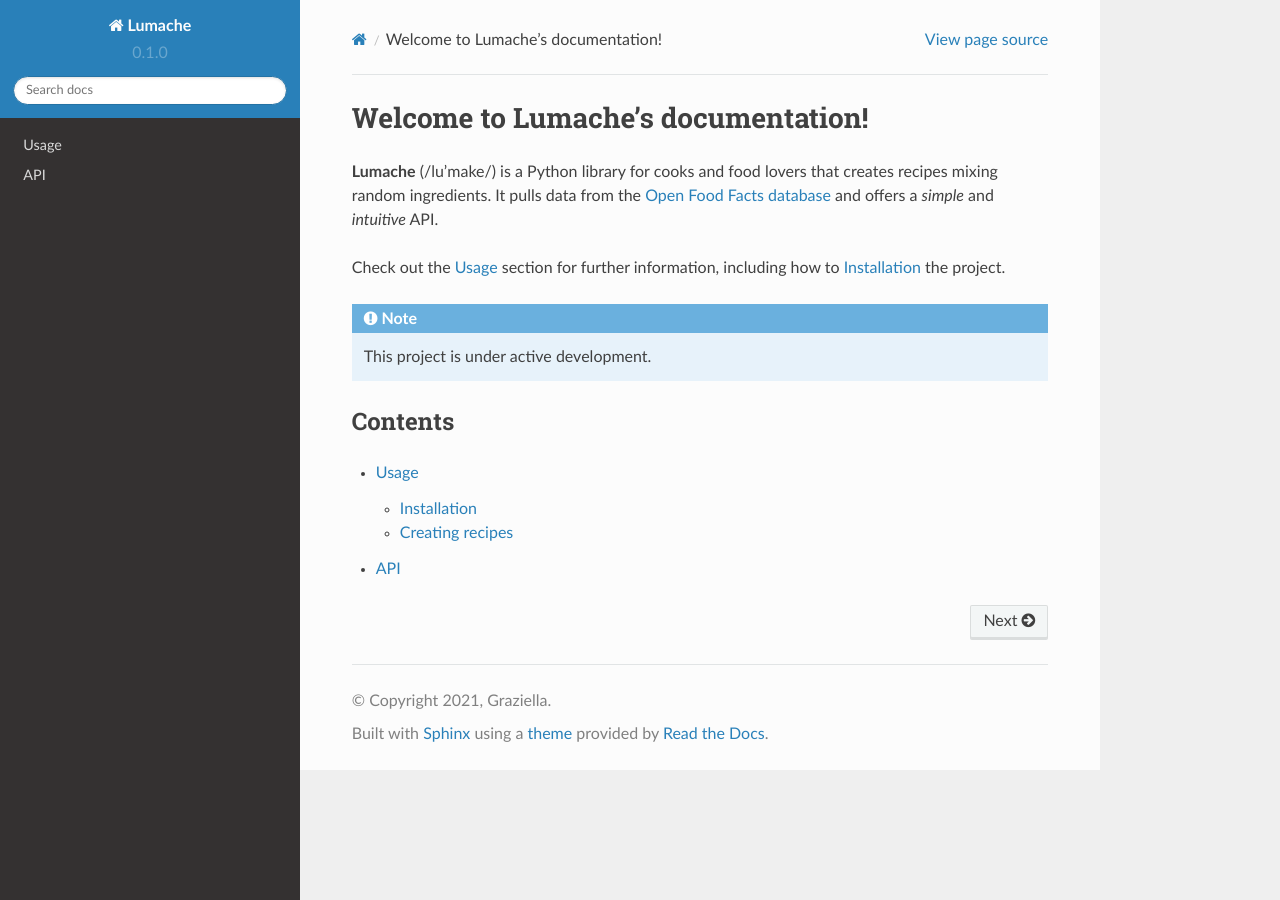
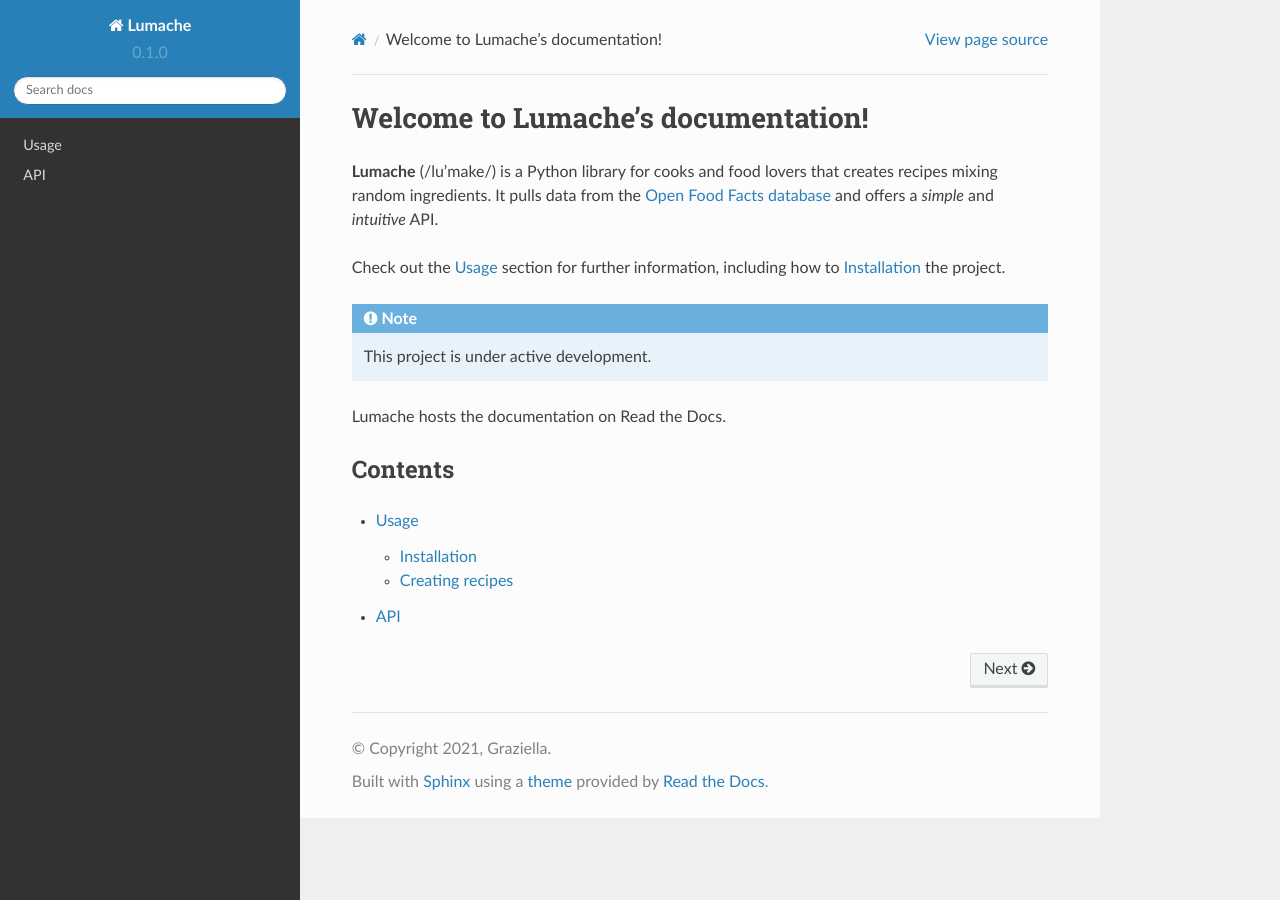
Before and after one commit to Lucy-Writer1234/exact-steps, a Sphinx documentation site: the page built from docs/source/index.rst, in a window 1280 px wide. Built offline with Sphinx 7.4.7 and the Read the Docs theme 2.0.0, drawn with Linux system fonts in a browser that asks for light colours.

Commit message:
Update index.rst
Add sentence to index.rst

```diff
--- a/docs/source/index.rst
+++ b/docs/source/index.rst
@@ -13,6 +13,8 @@
 
    This project is under active development.
 
+Lumache hosts the documentation on Read the Docs.
+
 Contents
 --------
 
```
